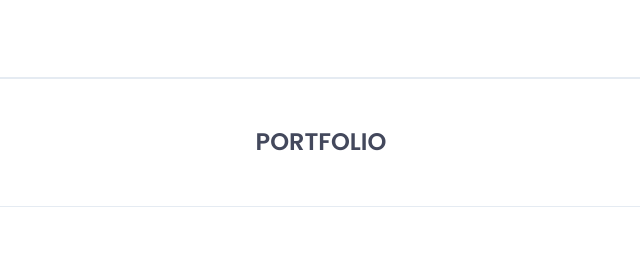
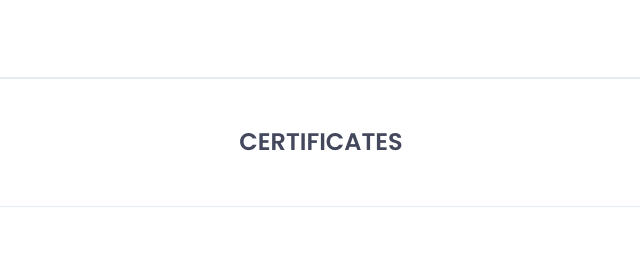
Before and after one commit to taychin88/taychin.github.io, a plain HTML site: page index.html in a window 1280 px wide. Shown: the part 5040-5297 px from the top of the page, 319-959 px from the left. Drawn offline with nearby package versions, Linux system fonts and the light colour scheme; files whose address does not match are found by name.

Commit message:
Initial Commit

```diff
--- a/index.html
+++ b/index.html
@@ -670,7 +670,7 @@
 		<section id="portfolio" class="portfolio">
 			<div class="portfolio-details">
 				<div class="section-heading text-center">
-					<h2>portfolio</h2>
+					<h2>Certificates</h2>
 				</div>
 				<div class="container">
 					<div class="portfolio-content">
```
